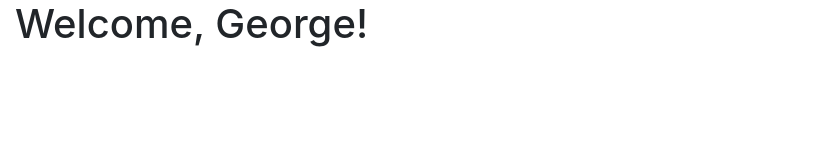
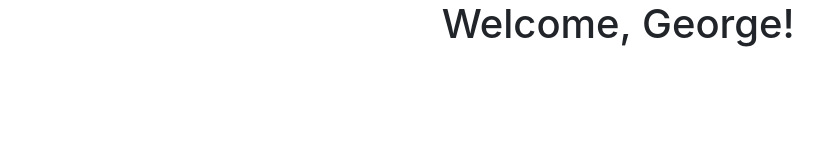
Before and after one commit to georgekmogaka/productCatalogue, a plain HTML site: page index.html in a window 1280 px wide. Shown: the whole page, without its empty margins (0-839 px from the left). Drawn offline with Linux system fonts and the light colour scheme.

Commit message:
centered main div

```diff
--- a/index.html
+++ b/index.html
@@ -8,7 +8,7 @@
 	<title>Safaricom Dynamic & Interactive Product Catalogue</title>
 </head>
 <body>
-  <div class ="col-lg-8 col-offset-lg-4">
+  <div class ="col-lg-8 offset-lg-4 main">
    <h1>Welcome, George!</Hi>
   </div>
 </body>
```
